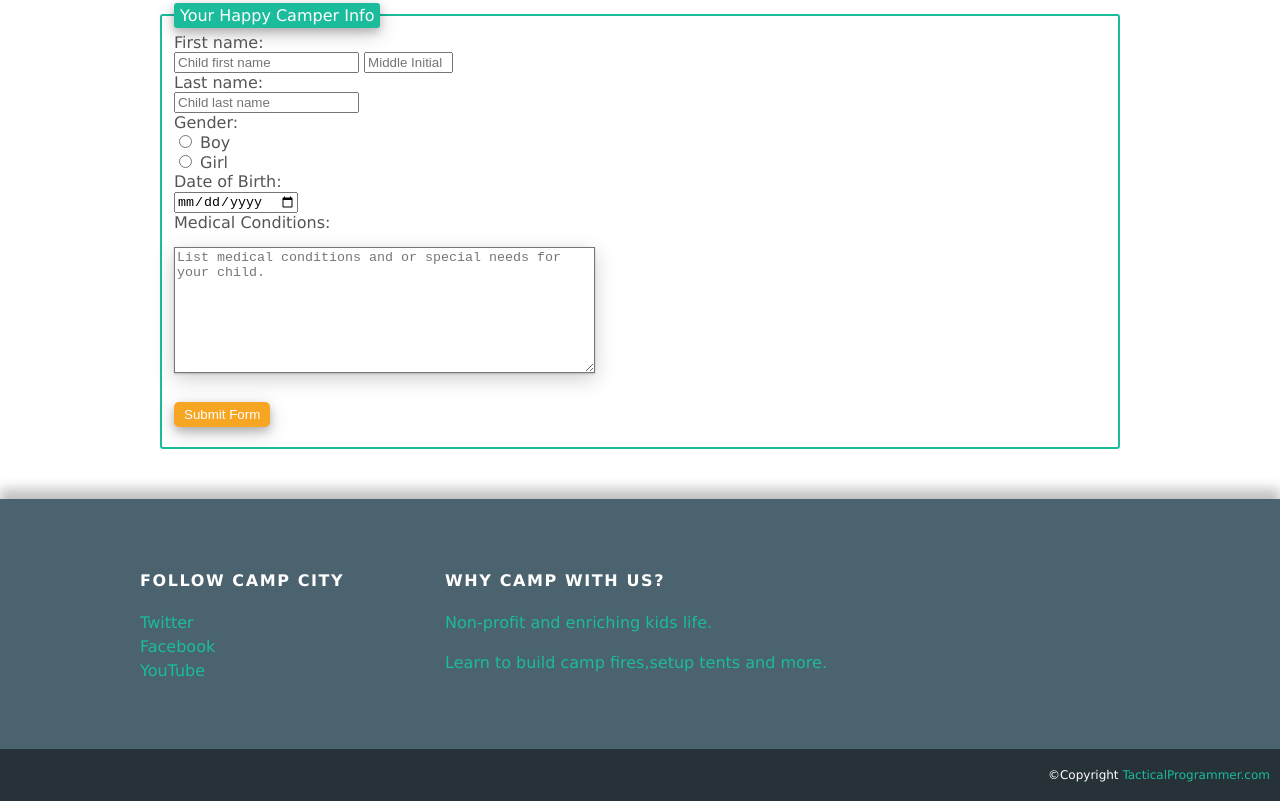
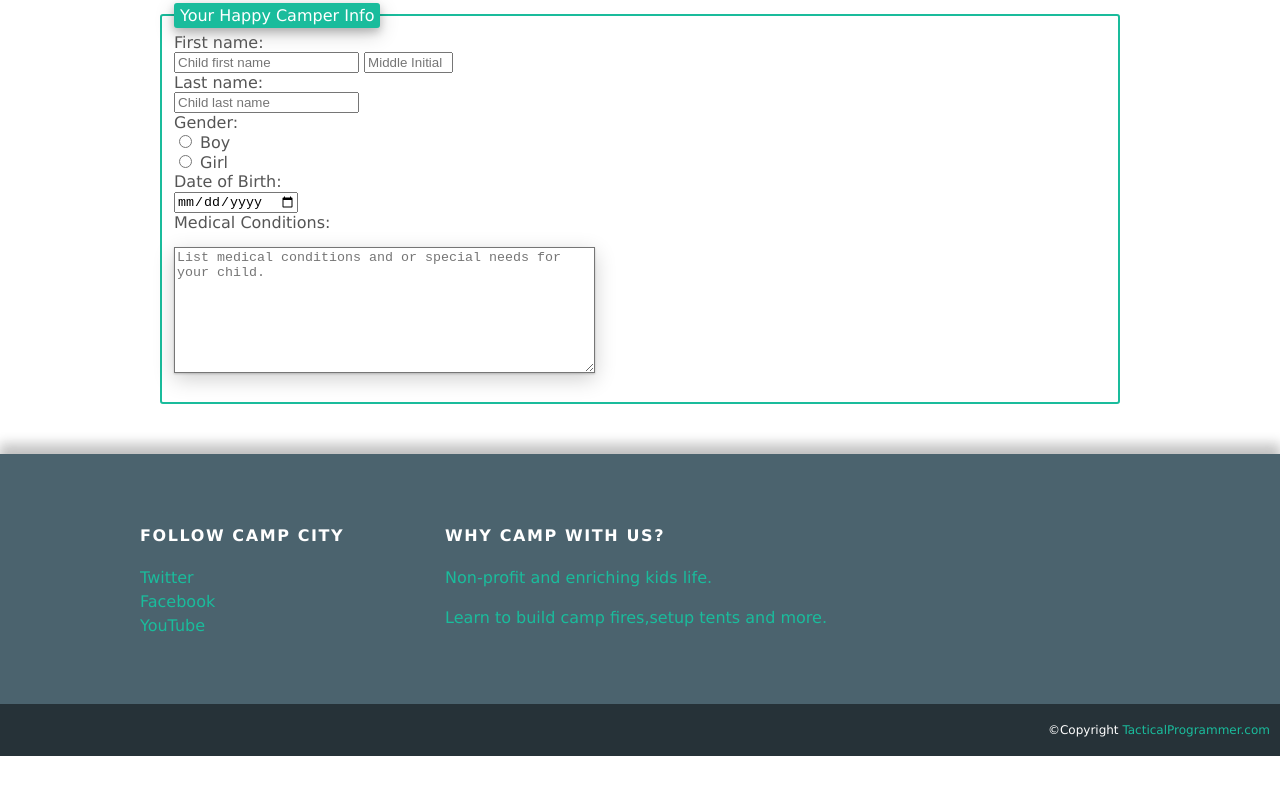
Before and after one commit to daviddadev/campcity.github.io, a plain HTML site: page register.html in a window 1280 px wide. Shown: the part 658-1459 px from the top of the page. After the commit the page ends 1414 px from the top, so only its background shows below. Drawn offline with Linux system fonts and the light colour scheme.

Commit message:
Update register.html

```diff
--- a/register.html
+++ b/register.html
@@ -82,7 +82,8 @@
                     Medical Conditions:<br>
                     <textarea rows="8" cols="50" placeholder="List medical conditions and or special needs for your child."></textarea>
                     <br>
-                    <input type="submit" name="submit" value="Submit Form" id="submit-btn">
+                    <a href="success.html"></a>
+<!--                     <input type="submit" name="submit" value="Submit Form" id="submit-btn"> -->
 
                 </fieldset>
             </form>
```
